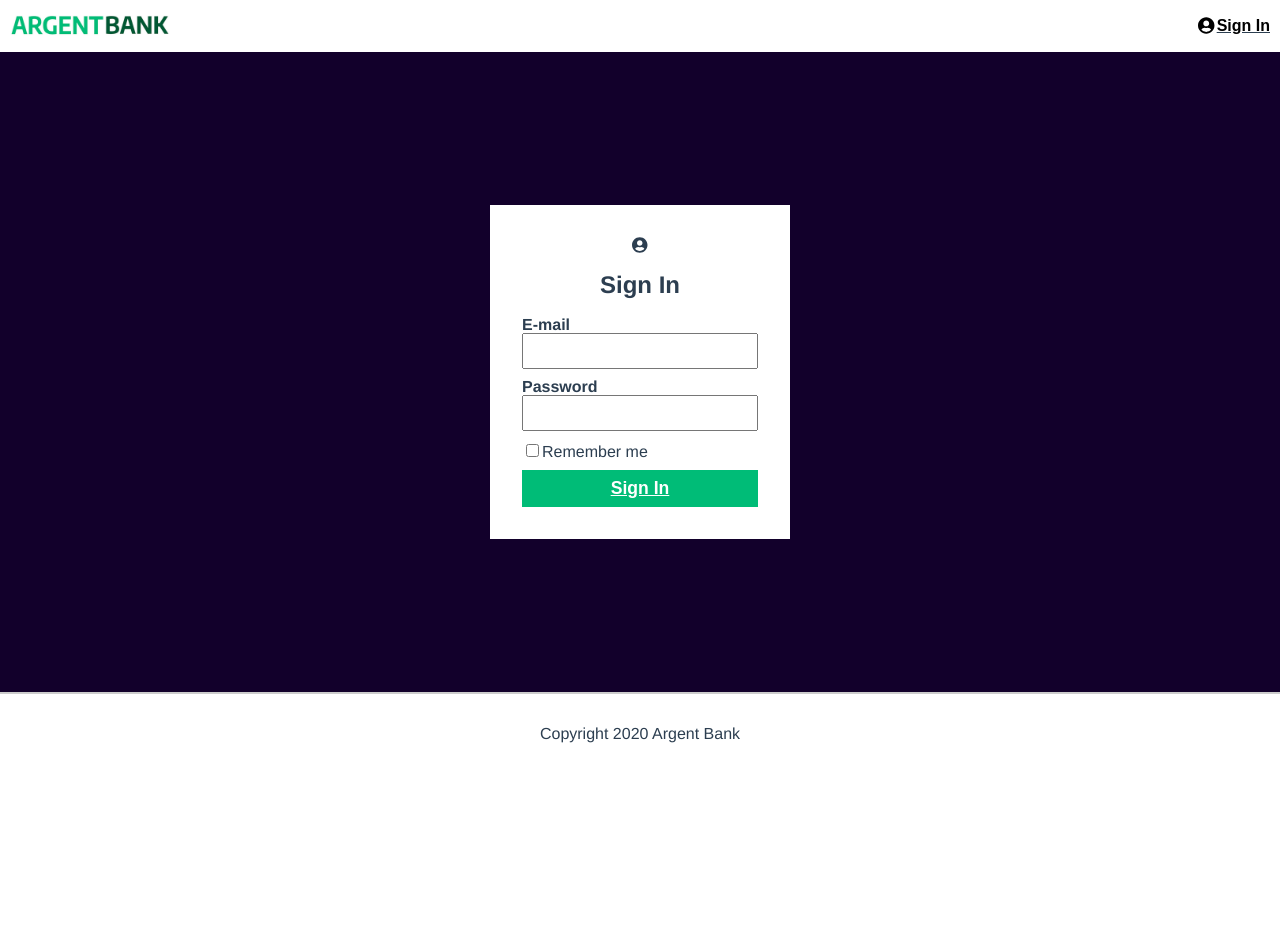
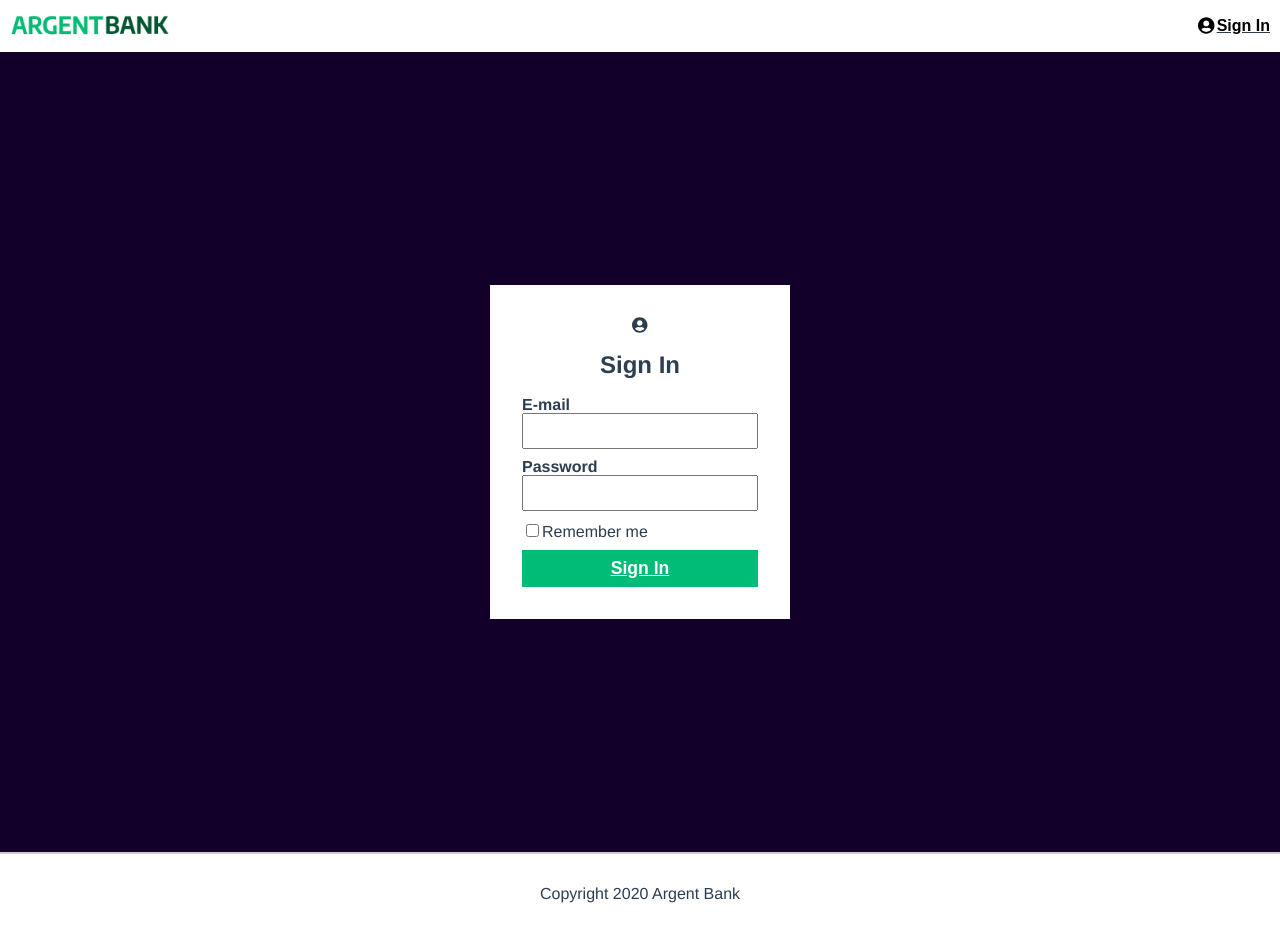
Before and after one commit to damevin/ArgentBank, a React (Create React App) app: page /login in a window 1280 px wide. Before the commit the page ends 800 px from the top, so only its background shows below. Built offline with nearby package versions, Linux system fonts and the light colour scheme.

Commit message:
💄  Fix min-height for login page

```diff
--- a/src/containers/Login/Login.scss
+++ b/src/containers/Login/Login.scss
@@ -4,7 +4,7 @@
 	display: flex;
 	justify-content: center;
 	margin: 0;
-	min-height: 80vh;
+	min-height: 100vh;
 	&__box {
 		align-items: center;
 		background: white;
```
